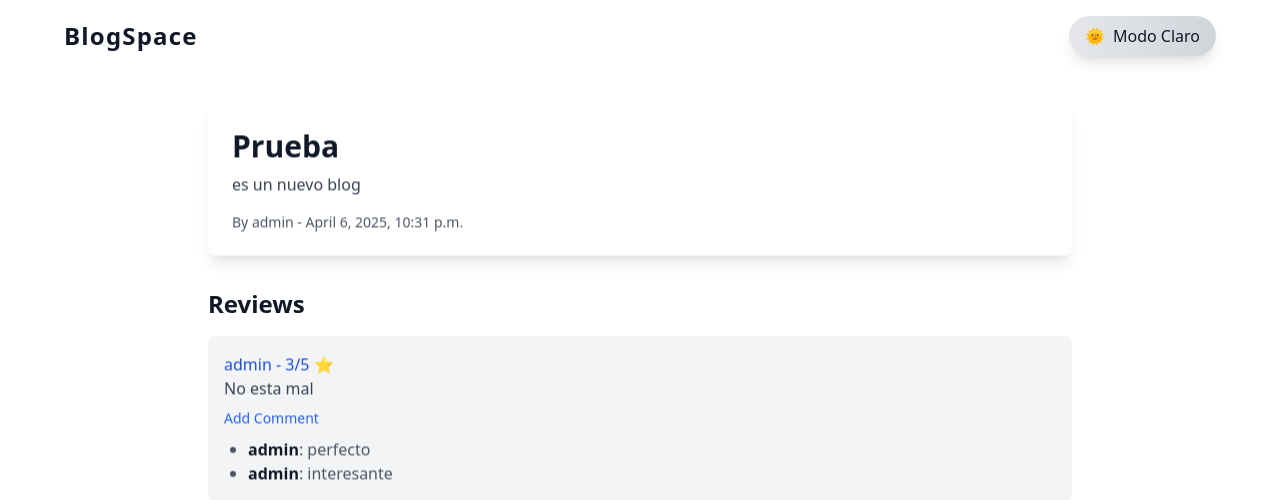
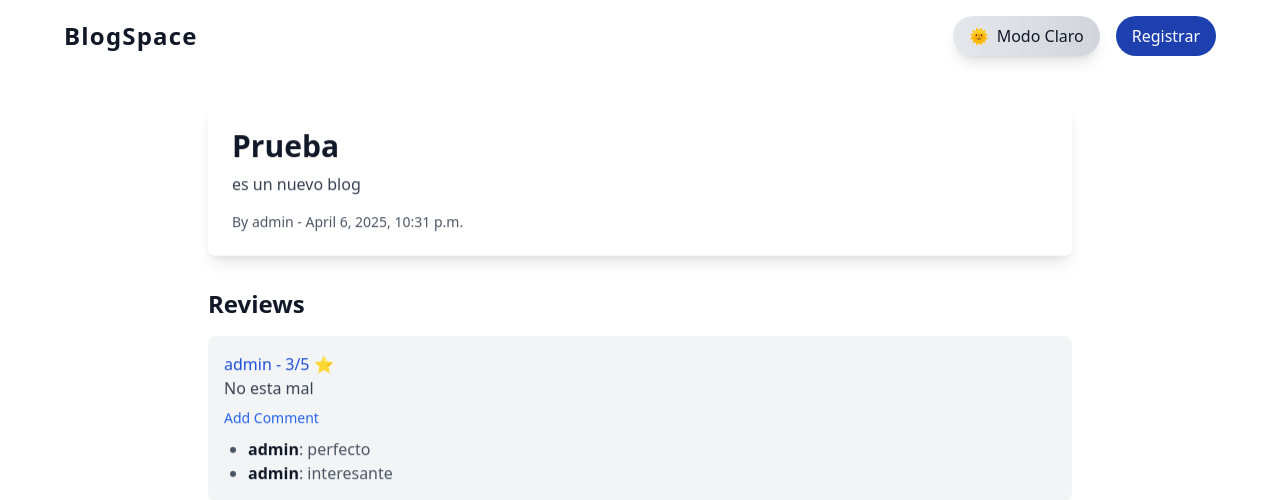
Before and after one commit to brustlinket12/software7, a Django app: page /blog/1/ in a window 1280 px wide. Shown: the top 500 px of the page. Run offline with Django 5.2, Linux system fonts and the light colour scheme; data comes from the database, SQL or seed files in the repository; some libraries are stand-ins or nearby versions.

Commit message:
boton arreglado

```diff
--- a/blogproject/blogproject/blogapp/templates/blogapp/base.html
+++ b/blogproject/blogproject/blogapp/templates/blogapp/base.html
@@ -46,6 +46,7 @@
   }
 </style>
 </head>
+
 <body id="body" class="flex flex-col min-h-screen bg-white dark:bg-black text-gray-900 dark:text-white font-sans transition-all duration-700 ease-in-out">
   <nav class="bg-white dark:bg-gradient-to-r dark:from-gray-900 dark:to-gray-700 shadow-md py-4 px-6 transition-colors">
     <div class="max-w-6xl mx-auto flex justify-between items-center">
@@ -55,6 +56,11 @@
   <span id="theme-icon" class="transition-transform duration-500 transform">🌞</span>
   <span id="theme-label" class="transition-opacity duration-500 ease-in-out">Modo Claro</span>
 </button>
+
+<a href="{% url 'blogapp:create_user' %}">
+  <button class="bg-blue-800 hover:bg-blue-700 text-white py-2 px-4 rounded-full transition-all duration-300">Registrar</button>
+</a>
+
         {% if user.is_authenticated %}
           <a href="{% url 'blogapp:add_blog' %}" class="bg-blue-500 hover:bg-blue-600 text-white dark:bg-blue-600 dark:hover:bg-blue-700 dark:text-white font-medium py-2 px-4 rounded transition-all duration-500 ease-in-out">New Blog</a>
         {% endif %}
@@ -63,6 +69,7 @@
   </nav>
   <main class="flex-grow w-full bg-white dark:bg-gray-900 transition-all duration-700 ease-in-out">
     <div class="max-w-4xl mx-auto px-4 py-8">
+
     {% block content %}{% endblock %}
     </div>
   </main>
--- a/blogproject/blogproject/blogapp/urls.py
+++ b/blogproject/blogproject/blogapp/urls.py
@@ -12,5 +12,5 @@ urlpatterns = [
     path('blog/<int:pk>/review/', ReviewCreateView.as_view(), name='add_review'),
     path('blog/<int:blog_pk>/review/<int:review_pk>/comment/', CommentCreateView.as_view(), name='add_comment'),
     path('register/', register, name='create_user'),
-    # path('login/', LoginUser.as_view(), name='login_user'), queda hacerlo
+    #path('login/', LoginUser.as_view(), name='login_user'),
 ]
--- a/blogproject/blogproject/blogapp/views.py
+++ b/blogproject/blogproject/blogapp/views.py
@@ -58,23 +58,17 @@ class CommentCreateView(LoginRequiredMixin, CreateView): #Pide usuario logeado p
     def get_success_url(self):
         return reverse_lazy('blogapp:blog_detail', kwargs={'pk': self.kwargs['blog_pk']})
 
-#TODO: redireccionar el usuario a la pagina de registro o la de inicio de sesión
-#TODO: si este intenta crear un blog, review o comentario sin haber iniciado sesión (por eso el LoginRequiredMixin de arriba)
 
-
-# crear usuarios
 class RegisterUser(UserCreationForm):
     class Meta:
         model = User
         fields = ['username', 'password']
-
 def register(request):
     if request.method == 'POST':
         form = RegisterUser(request.POST)
         if form.is_valid():
             form.save()
-            return redirect('blogapp/base.html')
+            return redirect('blog_list')
     else:
         form = RegisterUser()
-
     return render(request, 'blogapp/create_user.html', {'form': form})
```
